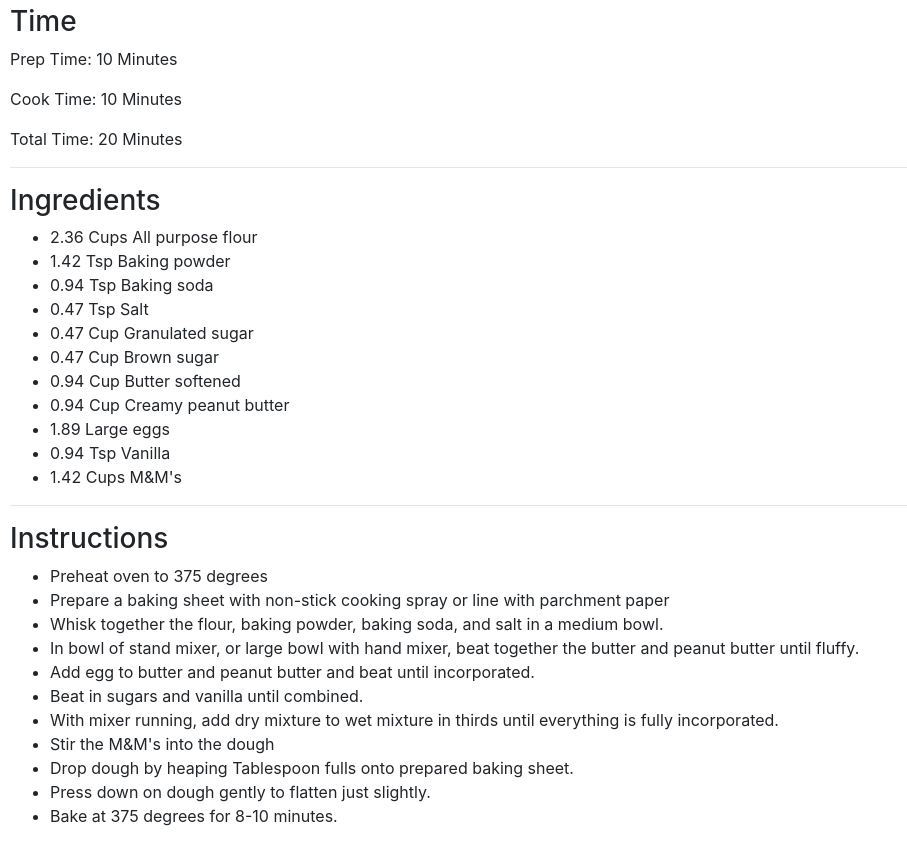
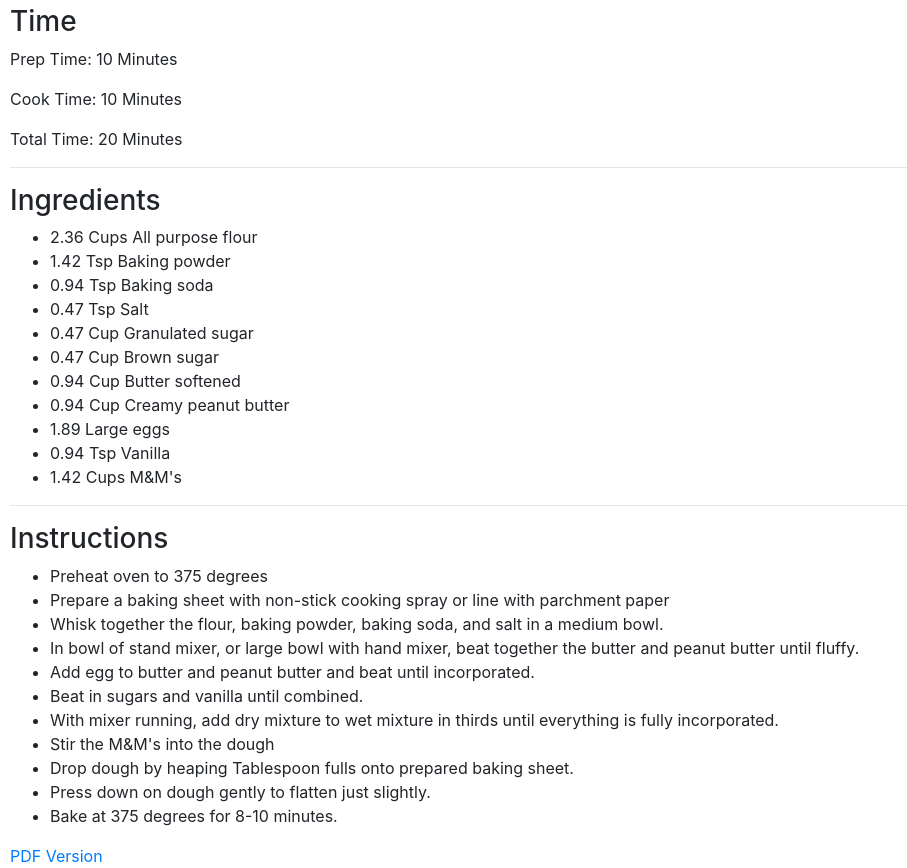
Before and after one commit to ajcc2243-zz/recipes, a plain HTML site: page mmcookies.html in a window 1280 px wide. Shown: the part 51-919 px from the top of the page, without its empty margins (0-907 px from the left). Before the commit the page ends 895 px from the top, so only its background shows below. Drawn offline with nearby package versions, Linux system fonts and the light colour scheme.

Commit message:
Update mmcookies.html

```diff
--- a/mmcookies.html
+++ b/mmcookies.html
@@ -44,5 +44,6 @@
         <li>Press down on dough gently to flatten just slightly.</li>
         <li>Bake at 375 degrees for 8-10 minutes.</li>
     </ul>
+    <a href="CookieRecipe.pdf">PDF Version</a>
 </body>
 </html>
```
